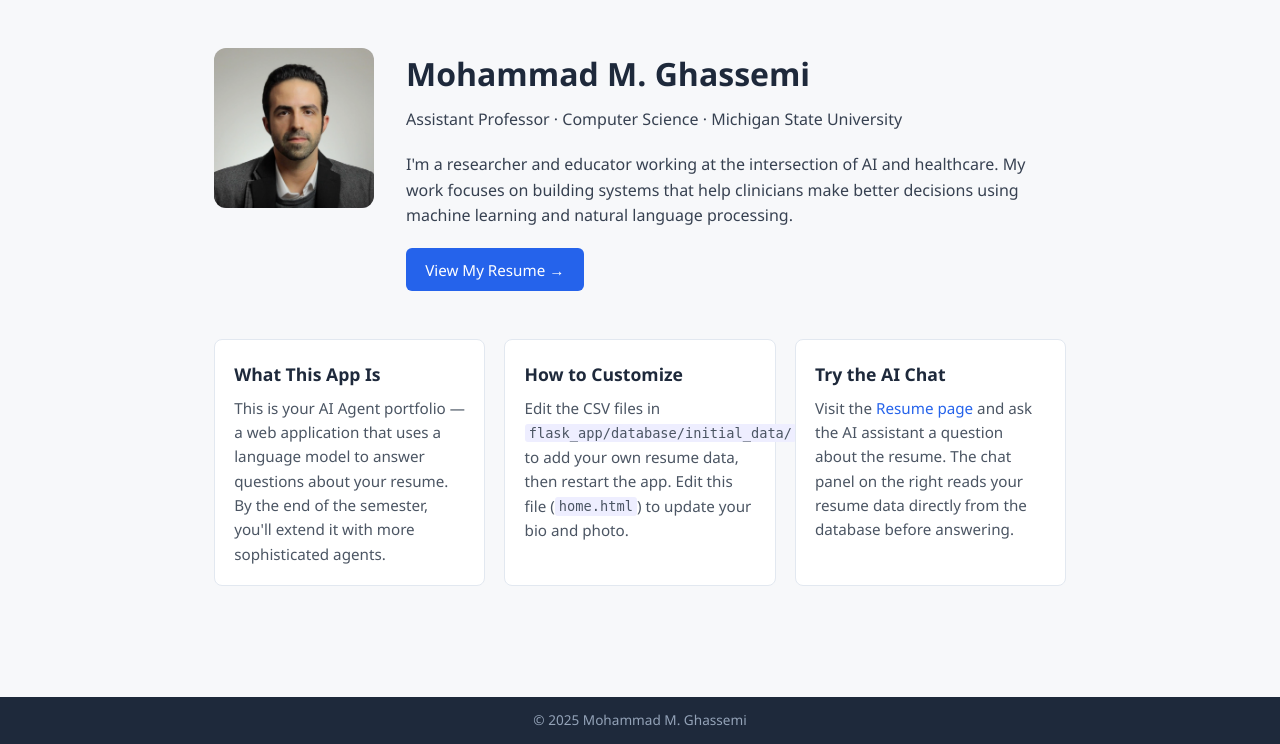
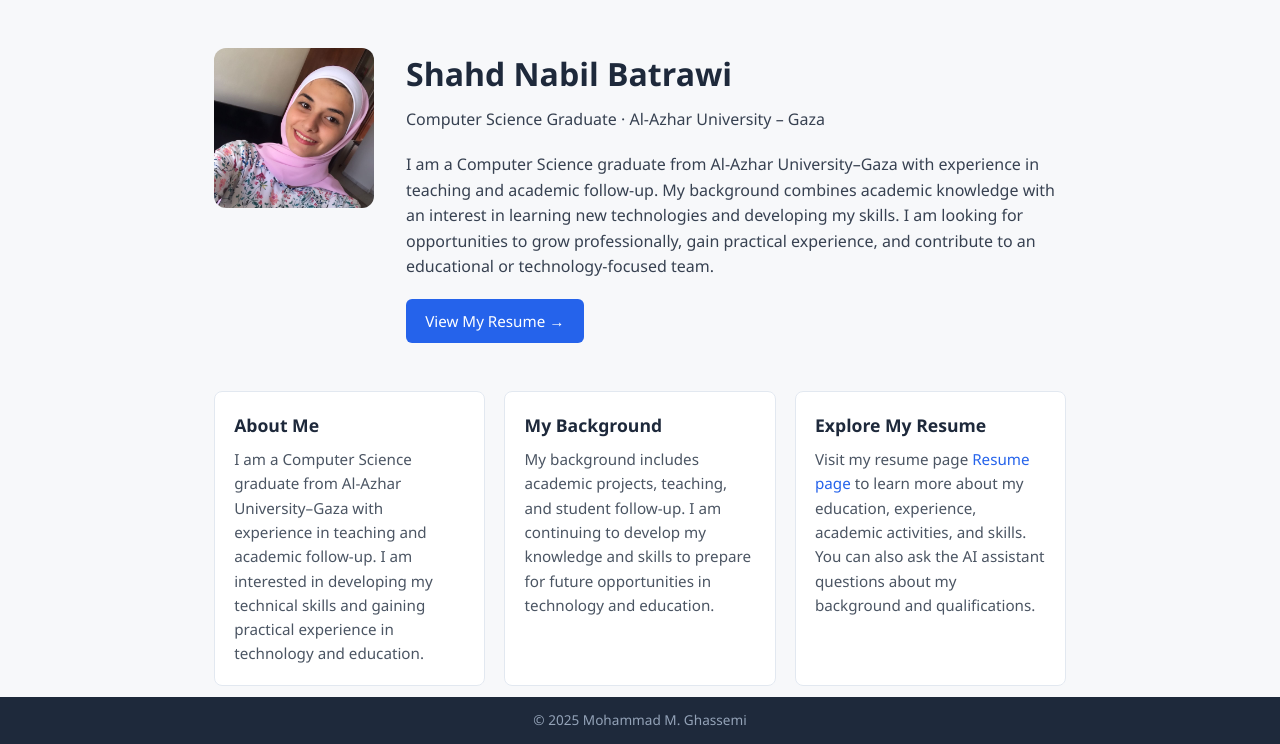
Before and after one commit to AUC-SPOCS-AI-AGENTS/ai-agents, a Flask app: page / in a window 1280 px wide. Shown: the part 56-800 px from the top of the page. Run offline with Flask 3, Linux system fonts and the light colour scheme.

Commit message:
Complete Homework 0 resume customization

```diff
--- a/homework 0/app.py
+++ b/homework 0/app.py
@@ -35,4 +35,4 @@ if __name__ == "__main__":
     # tries to bind the same port while the first is already using it.
     # To see Python changes, stop the server (Ctrl+C) and restart it.
     # HTML/CSS/JS changes are visible on browser refresh with no restart needed.
-    socketio.run(app, host='0.0.0.0', port=8080, debug=True, use_reloader=False)
+    socketio.run(app, host='0.0.0.0', port=5000, debug=True, use_reloader=False)
--- a/homework 0/flask_app/database/initial_data/institutions.csv
+++ b/homework 0/flask_app/database/initial_data/institutions.csv
@@ -1,4 +1,3 @@
 "inst_id","type","name","department","address","city","state","zip"
-"1","Academia","Michigan State University","Computer Science",NULL,"East Lansing","Michigan",NULL
-"2","Government","National Institutes of Health",NULL,NULL,"Bethesda","Maryland",NULL
-"3","Industry","Standard and Poor's Financial Services","Ratings",NULL,"New York City","New York",NULL
+"1","Academia","Al-Azhar University–Gaza","Computer Science",NULL,"Gaza","Palestine",NULL
+"2","Education","Elia Academy"Technology Education",NULL,","Madinaty","Cairo",NULL
--- a/homework 0/flask_app/database/initial_data/positions.csv
+++ b/homework 0/flask_app/database/initial_data/positions.csv
@@ -1,5 +1,3 @@
 "position_id","inst_id","title","responsibilities","start_date","end_date"
-"1","1","Instructor","Teach classes; mostly NLP and Web design.","2019-01-01",NULL
-"2","1","Researcher","Perform research at interface of AI and healthcare.","2019-01-01",NULL
-"3","2","National Scholar","Helped the government plan the future of science","2021-01-01","2021-12-31"
-"4","3","Associate Director","Used data science to assess corporation and nations","2019-01-01","2020-01-01"
+"1","2","Technology Teacher","Teaching Technology","2025-09-01",NULL
+"2","1","Academic Follow-up and Evaluation","Academic follow-up and evaluation at the Faculty of Engineering and Information Technology, Al-Azhar University–Gaza",NULL,NULL
--- a/homework 0/flask_app/database/initial_data/skills.csv
+++ b/homework 0/flask_app/database/initial_data/skills.csv
@@ -1,5 +1,11 @@
 "skill_id","experience_id","name","skill_level"
-"1","2","Javascript","7"
-"2","2","Python","10"
-"3","2","HTML","9"
-"4","2","CSS","5"
+"1",NULL,"Python","5"
+"2",NULL,"JavaScript","7"
+"3",NULL,"HTML","8"
+"4",NULL,"CSS","8"
+"5",NULL,"SQL and Database Management","7"
+"6",NULL,"Academic Research","7"
+"7",NULL,"Teaching","7"
+"8",NULL,"Academic Follow-up and Evaluation","7"
+"9",NULL,"Artificial Intelligence Tools","3"
+"10",NULL,"Microsoft Office","5"
--- a/homework 0/flask_app/templates/home.html
+++ b/homework 0/flask_app/templates/home.html
@@ -21,28 +21,27 @@
       Profile photo — replace headshot.png with your own image.
       Put your image file in flask_app/static/images/ and update the filename below.
     -->
-    <img
-      src="{{ url_for('static', filename='images/headshot.png') }}"
-      alt="Profile photo"
-      class="profile-photo"
-    >
+    <img src="{{ url_for('static', filename='images/shahd.JPEG') }}" alt="Profile photo" class="profile-photo">
+
 
     <div class="profile-text">
 
       <!-- NOTE: Replace this with your own name -->
-      <h1>Mohammad M. Ghassemi</h1>
+      <h1>Shahd Nabil Batrawi</h1>
 
       <!-- NOTE: Replace this with your own title or tagline -->
-      <p class="subtitle">Assistant Professor · Computer Science · Michigan State University</p>
+      <p class="subtitle">Computer Science Graduate · Al-Azhar University – Gaza</p>
 
       <!--
         NOTE: Replace this paragraph with your own bio (2–4 sentences).
         What do you study? What are you interested in? What's a fun fact about you?
       -->
       <p>
-        I'm a researcher and educator working at the intersection of AI and healthcare.
-        My work focuses on building systems that help clinicians make better decisions
-        using machine learning and natural language processing.
+        I am a Computer Science graduate from Al-Azhar University–Gaza with experience in teaching and academic
+        follow-up. My background combines academic knowledge with an interest in learning new technologies and
+        developing my skills. I am looking for opportunities to grow professionally, gain practical experience, and
+        contribute to an educational or technology-focused team.
+
       </p>
 
       <a href="/resume" class="btn">View My Resume →</a>
@@ -54,29 +53,26 @@
   <div class="info-cards">
 
     <div class="card">
-      <h3>What This App Is</h3>
+      <h3>About Me</h3>
       <p>
-        This is your AI Agent portfolio — a web application that uses a language model
-        to answer questions about your resume. By the end of the semester, you'll extend
-        it with more sophisticated agents.
+        I am a Computer Science graduate from Al-Azhar University–Gaza with experience in teaching and academic
+        follow-up. I am interested in developing my technical skills and gaining practical experience in technology and
+        education.
       </p>
     </div>
 
     <div class="card">
-      <h3>How to Customize</h3>
-      <p>
-        Edit the CSV files in <code>flask_app/database/initial_data/</code> to add your
-        own resume data, then restart the app. Edit this file (<code>home.html</code>)
-        to update your bio and photo.
+      <h3>My Background</h3>
+      <p>My background includes academic projects, teaching, and student follow-up. I am continuing to develop my
+        knowledge and skills to prepare for future opportunities in technology and education.
       </p>
     </div>
 
     <div class="card">
-      <h3>Try the AI Chat</h3>
+      <h3>Explore My Resume</h3>
       <p>
-        Visit the <a href="/resume">Resume page</a> and ask the AI assistant a question
-        about the resume. The chat panel on the right reads your resume data directly
-        from the database before answering.
+        Visit my resume page <a href="/resume">Resume page</a> to learn more about my education, experience, academic
+        activities, and skills. You can also ask the AI assistant questions about my background and qualifications.
       </p>
     </div>
 
```
Also changed, not shown: launch.json (added, +14 -0 lines), homework 0/flask_app/database/resume.db (added), homework 0/flask_app/static/images/headshot.png (deleted), homework 0/flask_app/static/images/shahd.jpeg (added), 2 other files. Lines whose indentation alone changed are shown as unchanged.
